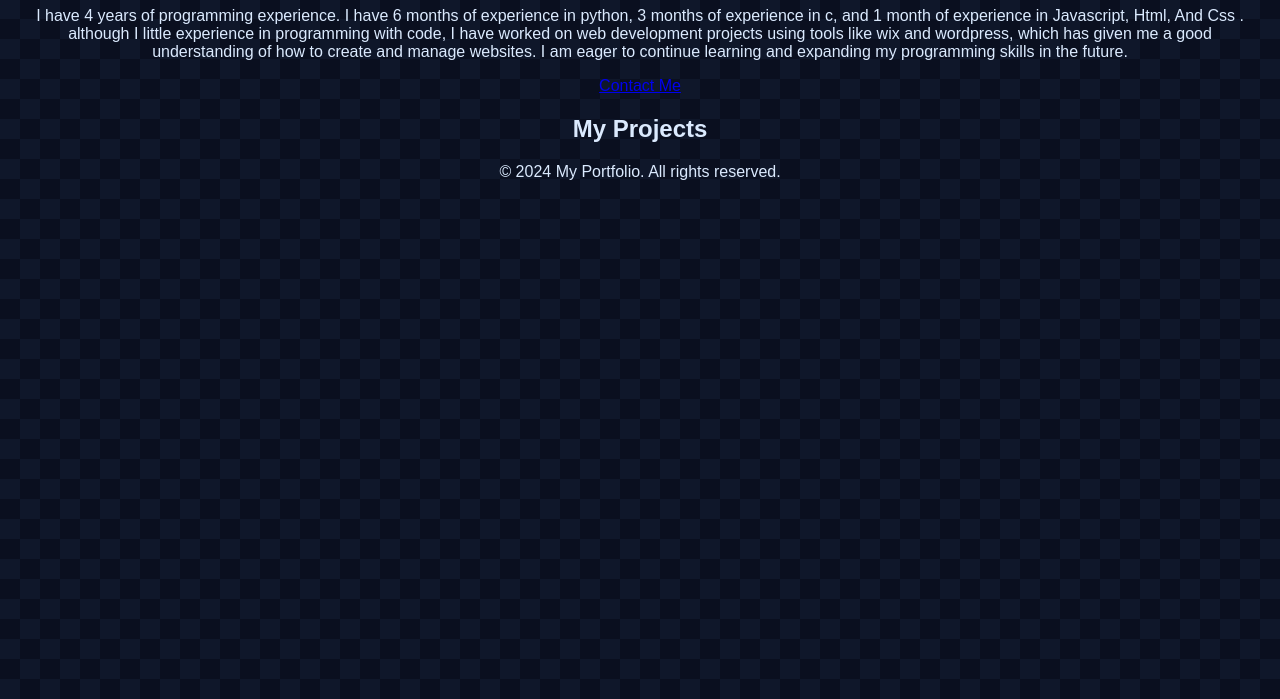
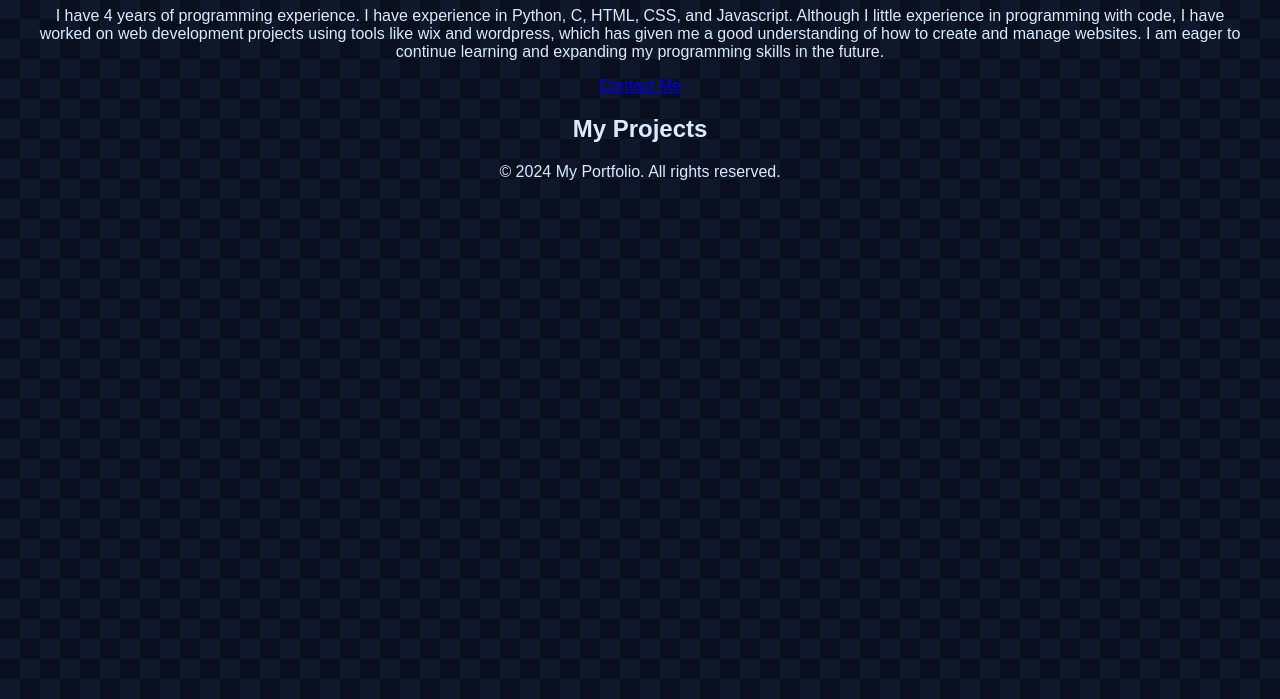
Before and after one commit to JoJomack711/Portfolio.github.io, a plain HTML site: page index.html in a window 1280 px wide. Shown: the part 101-800 px from the top of the page. Drawn offline with Linux system fonts and the light colour scheme.

Commit message:
Update index.html
Fix the website to increase hiring chances

```diff
--- a/index.html
+++ b/index.html
@@ -10,8 +10,8 @@
     <header>
         <h1>Welcome to My Portfolio</h1>
         <p>I have 4 years of programming experience.
-            I have 6 months of experience in python, 3 months of experience in c, and 1 month of experience in Javascript, Html, And Css .
-            although I little experience in programming with code, I have worked on web development projects using tools like wix and wordpress, which has given me a good understanding of how to create and manage websites. I am eager to continue learning and expanding my programming skills in the future.
+            I have  experience in Python, C, HTML, CSS, and Javascript.
+            Although I little experience in programming with code, I have worked on web development projects using tools like wix and wordpress, which has given me a good understanding of how to create and manage websites. I am eager to continue learning and expanding my programming skills in the future.
         </p>
         <a href = "mailto:example@gmail.com" class="contact-button">Contact Me</a>
     </header>
```
